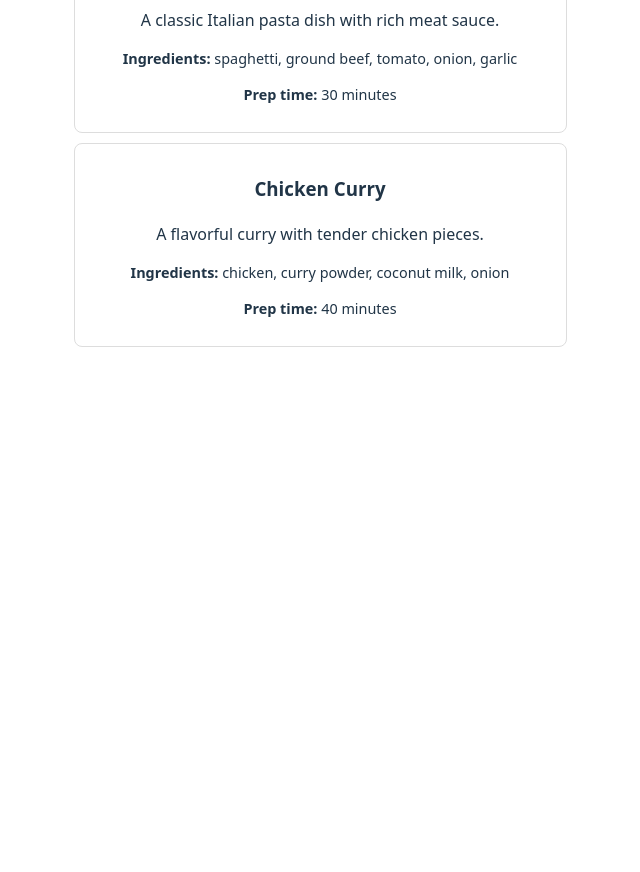
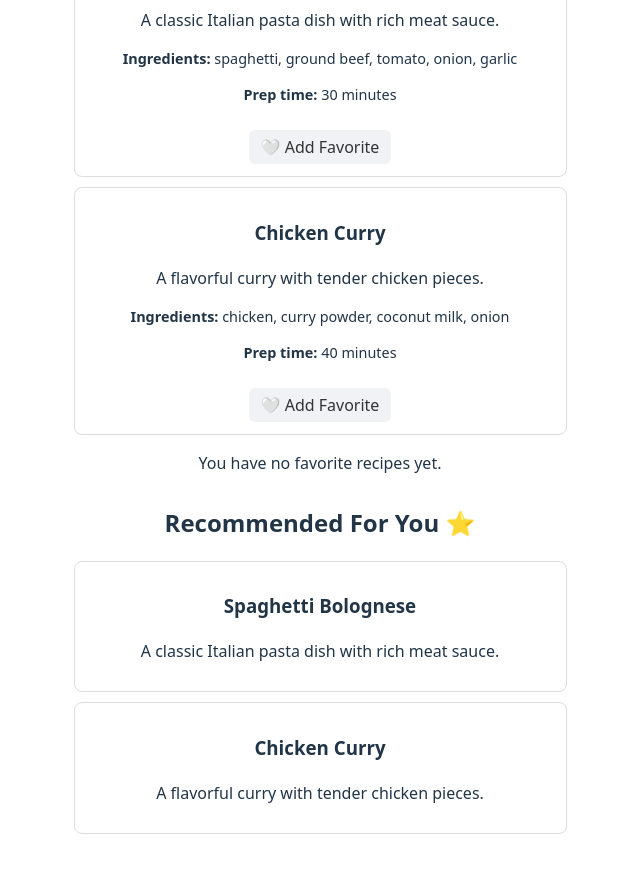
Before and after one commit to MisTech614/alx-fe-reactjs, a React (Vite) app in the folder recipe-sharing-app/: page / in a window 1280 px wide. Shown: the part 940-1812 px from the top of the page, without its empty margins (320-960 px from the left). Before the commit the page ends 1385 px from the top, so only its background shows below. Built offline with nearby package versions, Linux system fonts and the light colour scheme.

Commit message:
final updates favorites and recommendations

```diff
--- a/recipe-sharing-app/src/App.jsx
+++ b/recipe-sharing-app/src/App.jsx
@@ -7,6 +7,8 @@ import AddRecipeForm from './components/AddRecipeForm.jsx';
 import RecipeList from './components/RecipeList.jsx';
 import SearchBar from './components/SearchBar';
 import RecipeDetails from './components/RecipeDetails.jsx';
+import FavoritesList from './components/FavoritesList.jsx';
+import RecommendationsList from './components/RecommendationsList.jsx';
 import { useParams } from 'react-router-dom';
 
 // Wrapper component for Router param handling
@@ -21,6 +23,8 @@ const HomePage = () => (
     <SearchBar />
     <AddRecipeForm />
     <RecipeList />
+    <FavoritesList />
+    <RecommendationsList />
   </>
 );
 
--- /dev/null
+++ b/recipe-sharing-app/src/components/FavoriteButton.jsx
@@ -0,0 +1,27 @@
+// src/components/FavoriteButton.jsx
+import { useRecipeStore } from './recipeStore';
+
+const FavoriteButton = ({ recipeId }) => {
+  const favorites = useRecipeStore((state) => state.favorites);
+  const toggleFavorite = useRecipeStore((state) => state.toggleFavorite);
+
+  const isFav = favorites.includes(recipeId);
+
+  return (
+    <button
+      onClick={() => toggleFavorite(recipeId)}
+      style={{
+        padding: '6px 12px',
+        borderRadius: '6px',
+        backgroundColor: isFav ? '#ff4757' : '#f1f2f6',
+        color: isFav ? '#fff' : '#333',
+        border: 'none',
+        cursor: 'pointer',
+        marginTop: '10px',
+      }}
+    >
+      {isFav ? '💖 Remove Favorite' : '🤍 Add Favorite'}
+    </button>
+  );
+};
+export default FavoriteButton;
--- /dev/null
+++ b/recipe-sharing-app/src/components/FavoritesList.jsx
@@ -0,0 +1,33 @@
+import { useRecipeStore } from './recipeStore';
+
+const FavoritesList = () => {
+  const recipes = useRecipeStore((state) => state.recipes);
+  const favorites = useRecipeStore((state) => state.favorites);
+
+  const favRecipes = recipes.filter((r) => favorites.includes(r.id));
+
+  if (favRecipes.length === 0) {
+    return <p>You have no favorite recipes yet.</p>;
+  }
+
+  return (
+    <div>
+      <h2>My Favorites ❤️</h2>
+      {favRecipes.map((recipe) => (
+        <div
+          key={recipe.id}
+          style={{
+            border: '1px solid #ddd',
+            padding: '12px',
+            borderRadius: '8px',
+            marginBottom: '10px',
+          }}
+        >
+          <h3>{recipe.title}</h3>
+          <p>{recipe.description}</p>
+        </div>
+      ))}
+    </div>
+  );
+};
+export default FavoritesList;
--- a/recipe-sharing-app/src/components/RecipeList.jsx
+++ b/recipe-sharing-app/src/components/RecipeList.jsx
@@ -1,6 +1,7 @@
 // src/components/RecipeList.jsx
 import { Link } from 'react-router-dom';
 import { useRecipeStore } from './recipeStore';
+import FavoriteButton from './FavoriteButton';
 
 const RecipeList = () => {
   const recipes = useRecipeStore((state) => state.recipes);
@@ -47,6 +48,8 @@ const RecipeList = () => {
               <strong>Prep time:</strong> {recipe.prepTime} minutes
             </p>
           )}
+          {/* Favorite toggle button */}
+          <FavoriteButton recipeId={recipe.id} />
         </div>
       ))}
     </div>
--- /dev/null
+++ b/recipe-sharing-app/src/components/RecommendationsList.jsx
@@ -0,0 +1,36 @@
+import { useEffect } from 'react';
+import { useRecipeStore } from './recipeStore';
+
+const RecommendationsList = () => {
+  const recommendations = useRecipeStore((s) => s.recommendations);
+  const generateRecommendations = useRecipeStore((s) => s.generateRecommendations);
+
+  useEffect(() => {
+    generateRecommendations();
+  }, [generateRecommendations]);
+
+  if (recommendations.length === 0) {
+    return <p>No recommendations available yet.</p>;
+  }
+
+  return (
+    <div style={{ marginTop: '30px' }}>
+      <h2>Recommended For You ⭐</h2>
+      {recommendations.map((recipe) => (
+        <div
+          key={recipe.id}
+          style={{
+            border: '1px solid #ddd',
+            padding: '12px',
+            borderRadius: '8px',
+            marginBottom: '10px',
+          }}
+        >
+          <h3>{recipe.title}</h3>
+          <p>{recipe.description}</p>
+        </div>
+      ))}
+    </div>
+  );
+};
+export default RecommendationsList;
--- a/recipe-sharing-app/src/components/recipeStore.js
+++ b/recipe-sharing-app/src/components/recipeStore.js
@@ -1,8 +1,11 @@
 // src/store/recipeStore.js
 import { create } from 'zustand';
+import { persist } from 'zustand/middleware';
 
-export const useRecipeStore = create((set, get) => ({
-  // ---- STATE ----
+export const useRecipeStore = create(
+  persist(
+    (set, get) => ({
+      // ---- MAIN STATE ----
       recipes: [
         {
           id: 1,
@@ -19,7 +22,12 @@ export const useRecipeStore = create((set, get) => ({
           prepTime: 40, // minutes
         },
       ],
-// search // filter state
+
+      // ---- FAVORITES / RECOMMENDATIONS ----
+      favorites: [],          // array of recipe IDs
+      recommendations: [],    // array of recipe objects
+
+      // ---- SEARCH / FILTER STATE ----
       searchTerm: '',
       ingredientFilter: '',
       maxPrepTime: '', // string from input, converted to number in filter
@@ -35,7 +43,7 @@ export const useRecipeStore = create((set, get) => ({
         );
       },
 
-  // ---- ACTIONS: CRUD setRecipes ----
+      // ---- ACTIONS: CRUD ----
       addRecipe: (newRecipe) => {
         set(
           (state) => ({
@@ -78,6 +86,67 @@ export const useRecipeStore = create((set, get) => ({
         if (get().hasActiveFilters()) {
           get().filterRecipes();
         }
+      },
+
+      // ------- FAVORITES ACTIONS -------
+      addFavorite: (recipeId) =>
+        set(
+          (state) => ({
+            favorites: [...state.favorites, recipeId],
+          }),
+          false,
+          'addFavorite'
+        ),
+
+      removeFavorite: (recipeId) =>
+        set(
+          (state) => ({
+            favorites: state.favorites.filter((id) => id !== recipeId),
+          }),
+          false,
+          'removeFavorite'
+        ),
+
+      toggleFavorite: (recipeId) => {
+        const { favorites, addFavorite, removeFavorite } = get();
+        if (favorites.includes(recipeId)) {
+          removeFavorite(recipeId);
+        } else {
+          addFavorite(recipeId);
+        }
+      },
+
+      // ------- RECOMMENDATIONS ACTION -------
+      generateRecommendations: () => {
+        const { recipes, favorites } = get();
+
+        const favoriteRecipes = recipes.filter((r) => favorites.includes(r.id));
+        let recommended = [];
+
+        if (favoriteRecipes.length > 0) {
+          const favoriteIngredients = new Set(
+            favoriteRecipes.flatMap((r) => r.ingredients || [])
+          );
+
+          recommended = recipes.filter((recipe) => {
+            if (favorites.includes(recipe.id)) return false; // don’t recommend already-favorited
+
+            return (
+              recipe.ingredients &&
+              recipe.ingredients.some((ing) => favoriteIngredients.has(ing))
+            );
+          });
+        }
+
+        // Fallback: random non-favorite recipes
+        if (recommended.length === 0) {
+          recommended = recipes
+            .filter((r) => !favorites.includes(r.id))
+            .sort(() => Math.random() - 0.5)
+            .slice(0, 3);
+        }
+
+        set({ recommendations: recommended }, false, 'generateRecommendations');
       },
 
       // ------- FILTER ACTIONS -------
@@ -136,4 +205,9 @@ export const useRecipeStore = create((set, get) => ({
 
         set({ filteredRecipes: filtered }, false, 'filterRecipes');
       },
-}));
+    }),
+    {
+      name: 'recipe-store', // key in localStorage
+    }
+  )
+);
```
Also changed, not shown: recipe-sharing-app/src/components/AddRecipeForm.jsx (line endings or trailing spaces). Lines whose indentation alone changed are shown as unchanged.
